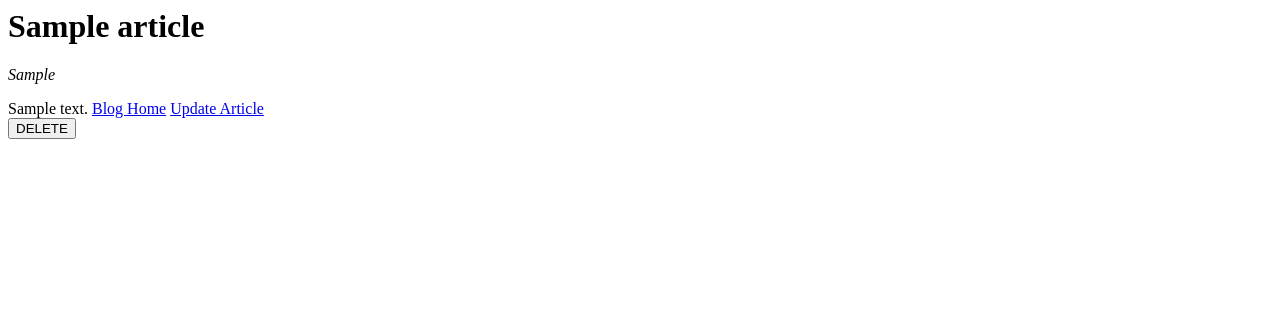
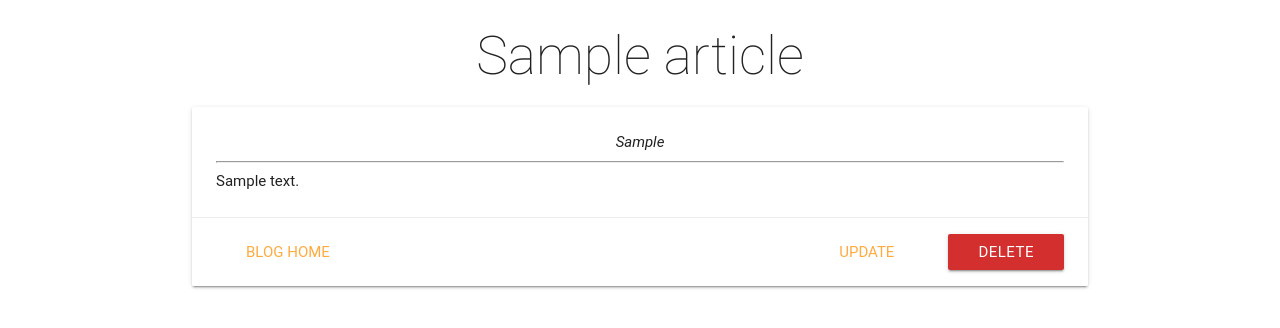
Before and after one commit to awwester/blog-example, a Django app: page /blog/1/ in a window 1280 px wide. Shown: the top 328 px of the page. Run offline with Django 3.2, Linux system fonts and the light colour scheme; tables that the repository leaves empty hold one stand-in row (values such as "Sample post"); some libraries are stand-ins or nearby versions; some web fonts are replaced.

Commit message:
material design

```diff
--- a/articles/templates/articles/article.html
+++ b/articles/templates/articles/article.html
@@ -1,9 +1,19 @@
-<h1>{{article}}</h1>
-<p><i>{{article.headline}}</i></p>
-{{article.body | safe}}
+{% extends 'articles/articles_base.html' %}
 
-<a href="{% url 'blog-home' %}">Blog Home</a>
-<a href="{% url 'article-update' article.id %}">Update Article</a>
-<form method="POST" action="{% url 'article-delete' article.id %}">
-   {% csrf_token %}<input type="submit" value="DELETE">
-</form>
+{% block container %}
+  <h2 class="title">{{article}}</h2>
+  <div class="card">
+    <div class="card-content">
+      <p class="center-align"><i>{{article.headline}}</i></p>
+      <hr>
+      {{article.body | safe}}
+    </div>
+    <div class="card-action">
+      <a class="btn-flat" href="{% url 'blog-home' %}">Blog Home</a>
+      <form class="right" method="POST" action="{% url 'article-delete' article.id %}">
+         {% csrf_token %}<input class="btn red darken-2" type="submit" value="DELETE">
+      </form>
+      <a class="btn-flat right" href="{% url 'article-update' article.id %}">Update</a>
+    </div>
+  </div>
+{% endblock %}
--- /dev/null
+++ b/articles/templates/articles/articles_base.html
@@ -0,0 +1,23 @@
+<!DOCTYPE html>
+<html>
+  <head>
+    <meta charset="utf-8">
+    <title>Django Class Based Views Rock</title>
+    <link rel="stylesheet" href="https://cdnjs.cloudflare.com/ajax/libs/materialize/0.97.6/css/materialize.min.css">
+    <style>
+      .title {
+        text-align: center;
+        font-weight: 200;
+      }
+    </style>
+  </head>
+  <body>
+    {% block body %}
+      <div class="container">
+        {% block container %}{% endblock %}
+      </div>
+    {% endblock %}
+
+    <script src="https://cdnjs.cloudflare.com/ajax/libs/materialize/0.97.6/js/materialize.min.js" />
+  </body>
+</html>
```
Also changed, not shown: articles/templates/articles/article_create.html (+9 -5 lines), articles/templates/articles/article_update.html (+15 -6 lines), articles/templates/articles/articles_home.html (+11 -7 lines).
